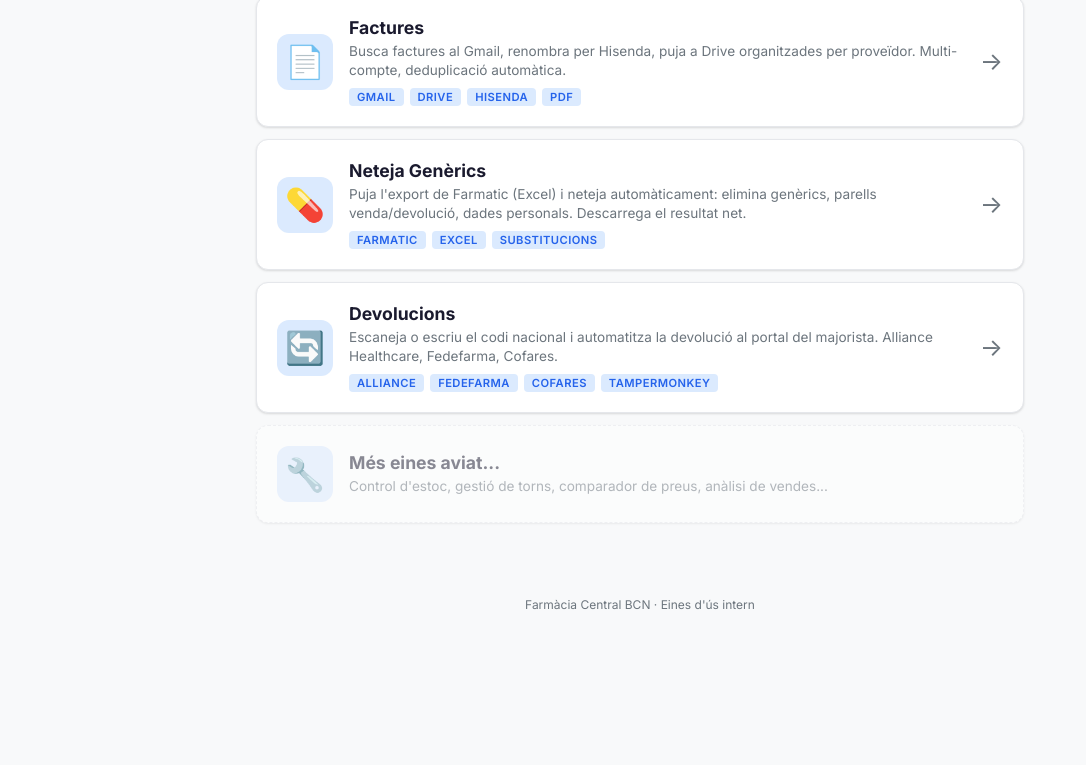
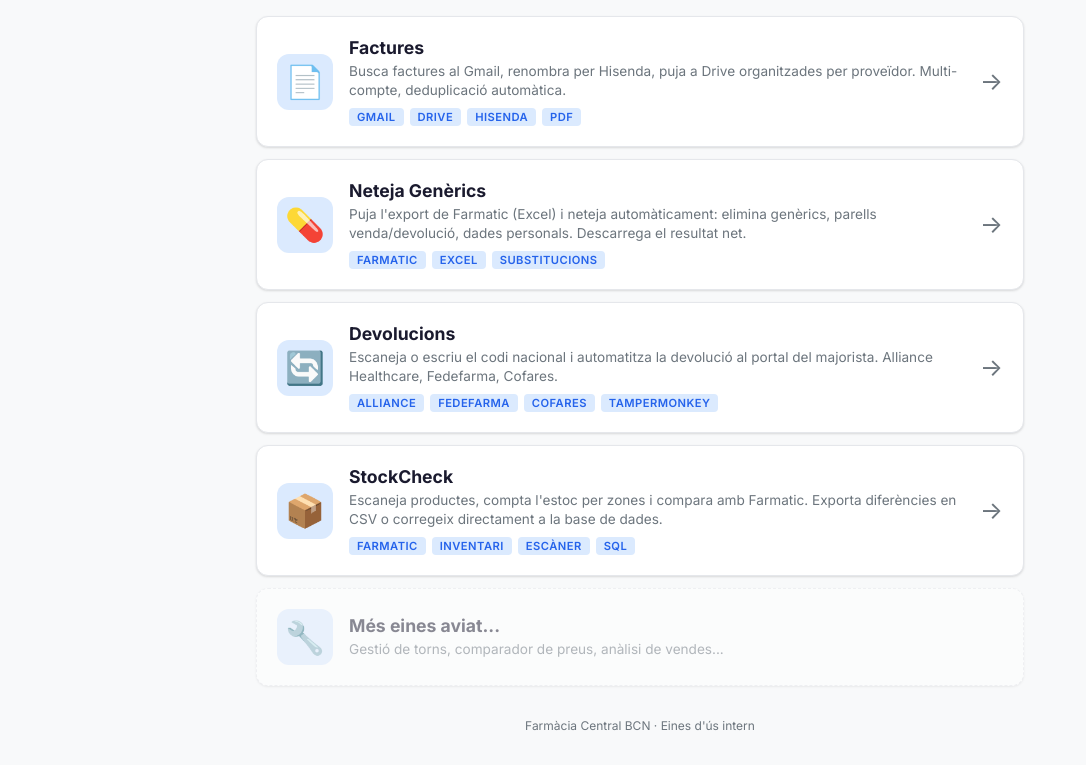
Before and after one commit to diordes/farmacia-tools, a plain HTML site: page index.html in a window 1280 px wide. Shown: the part 156-921 px from the top of the page, without its empty margins (0-1086 px from the left). Before the commit the page ends 800 px from the top, so only its background shows below. Drawn offline with Linux system fonts and the light colour scheme.

Commit message:
Update index.html

```diff
--- a/index.html
+++ b/index.html
@@ -1,4 +1,4 @@
-<!DOCTYPE html>
+h<!DOCTYPE html>
 <html lang="ca">
 <head>
   <meta charset="UTF-8">
@@ -70,12 +70,28 @@
           <div class="tool-arrow">→</div>
         </a>
 
+        <!-- StockCheck Tool -->
+        <a href="stockcheck/" class="tool-card">
+          <div class="tool-icon">📦</div>
+          <div class="tool-info">
+            <h2>StockCheck</h2>
+            <p>Escaneja productes, compta l'estoc per zones i compara amb Farmatic. Exporta diferències en CSV o corregeix directament a la base de dades.</p>
+            <div class="tool-tags">
+              <span class="tag">Farmatic</span>
+              <span class="tag">Inventari</span>
+              <span class="tag">Escàner</span>
+              <span class="tag">SQL</span>
+            </div>
+          </div>
+          <div class="tool-arrow">→</div>
+        </a>
+
         <!-- Placeholder per futures eines -->
         <div class="tool-card tool-card-placeholder">
           <div class="tool-icon">🔧</div>
           <div class="tool-info">
             <h2>Més eines aviat...</h2>
-            <p>Control d'estoc, gestió de torns, comparador de preus, anàlisi de vendes...</p>
+            <p>Gestió de torns, comparador de preus, anàlisi de vendes...</p>
           </div>
         </div>
 
```
